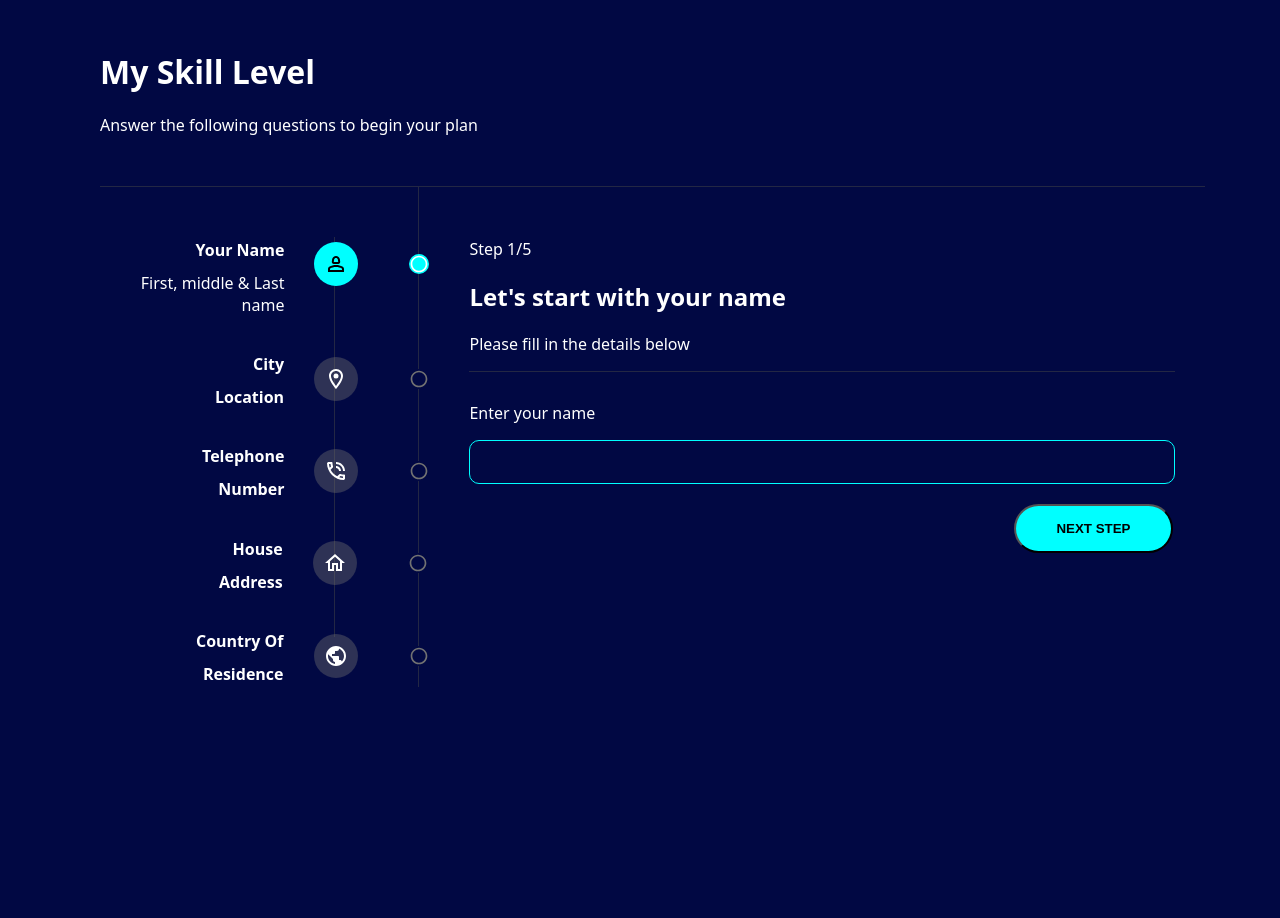
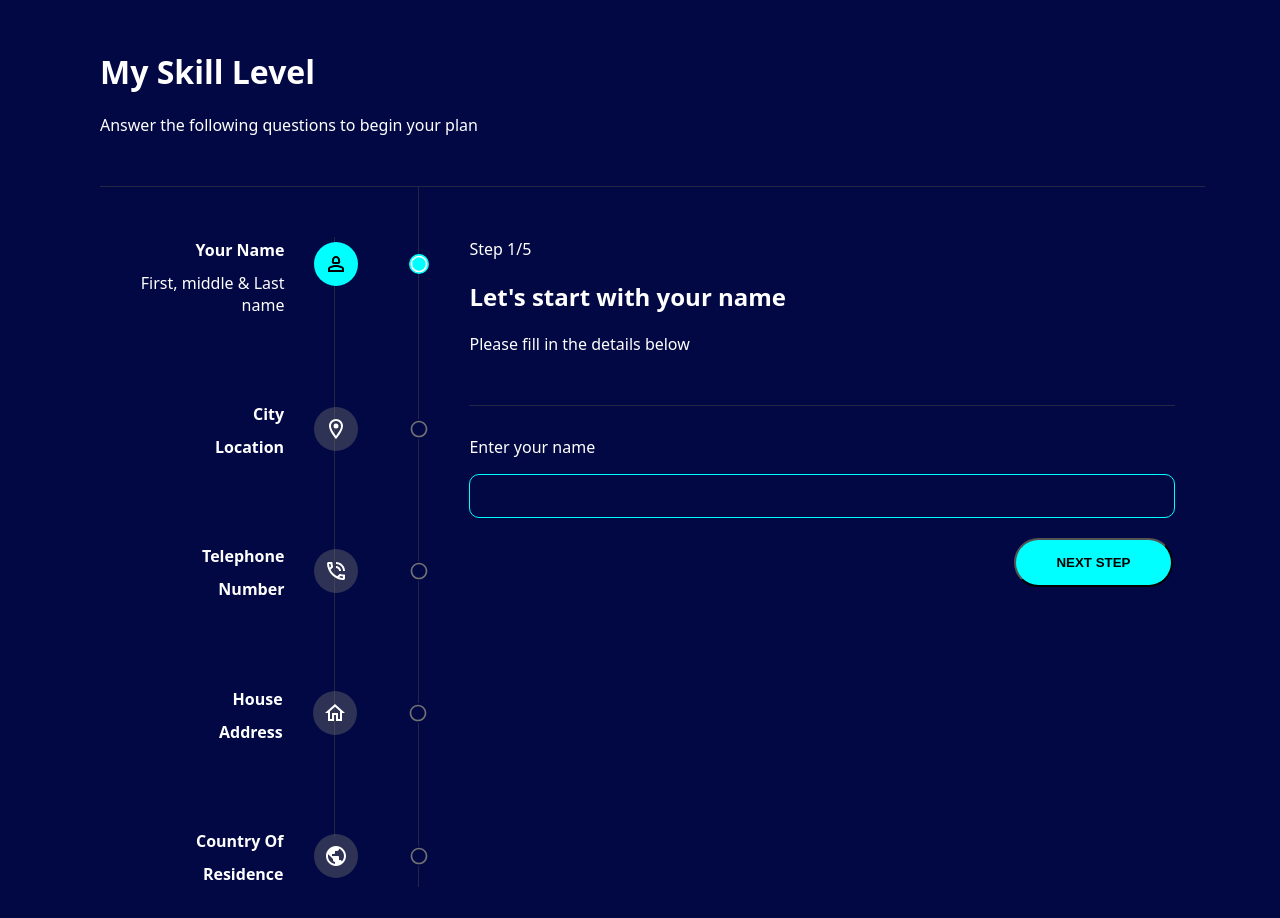
Before and after one commit to Earthfill/JCEC, a React (Vite) app: page / in a window 1280 px wide. Shown: the top 918 px of the page. Before the commit the page ends 800 px from the top, so only its background shows below. Built offline with nearby package versions, Linux system fonts and the light colour scheme.

Commit message:
jcec completed

```diff
--- a/src/components/InputField.jsx
+++ b/src/components/InputField.jsx
@@ -1,9 +1,11 @@
 const InputField = () => {
   return (
     <div className="inputfield">
-      <p>Step 1/5</p>
-      <h2>Let&apos;s start with your name</h2>
-      <p>Please fill in the details below</p>
+      <div className="inputfield--header">
+        <p>Step 1/5</p>
+        <h2>Let&apos;s start with your name</h2>
+        <p>Please fill in the details below</p>
+      </div>
       <hr />
       <form className="form">
         <p>Enter your name</p>
--- a/src/index.css
+++ b/src/index.css
@@ -22,6 +22,7 @@ hr {
   margin-right: 25px;
   text-align: right;
   flex: 3;
+  margin-bottom: 50px;
 }
 
 .location {
@@ -94,12 +95,12 @@ hr {
 
 .vertical--line {
   margin: 20px 0 0 25px;
-  height: 400px;
+  height: 600px;
 }
 
 .vertical--line2 {
   margin: -30px 0 0 83px;
-  height: 500px;
+  height: 700px;
   /* z-index: 1; */
 }
 
@@ -110,6 +111,10 @@ hr {
 .inputfield {
   flex: 1;
   margin: 5px 75px 0 50px;
+}
+
+.inputfield--header {
+  margin-bottom: 50px;
 }
 
 .input--form {
```
